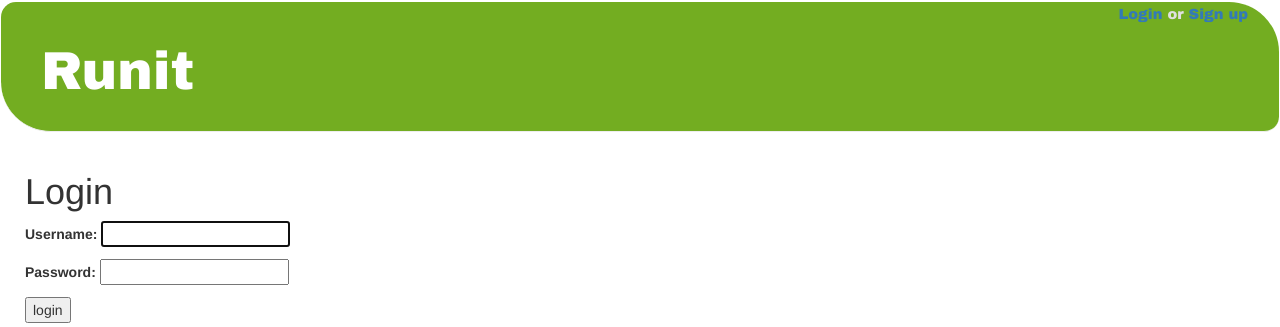
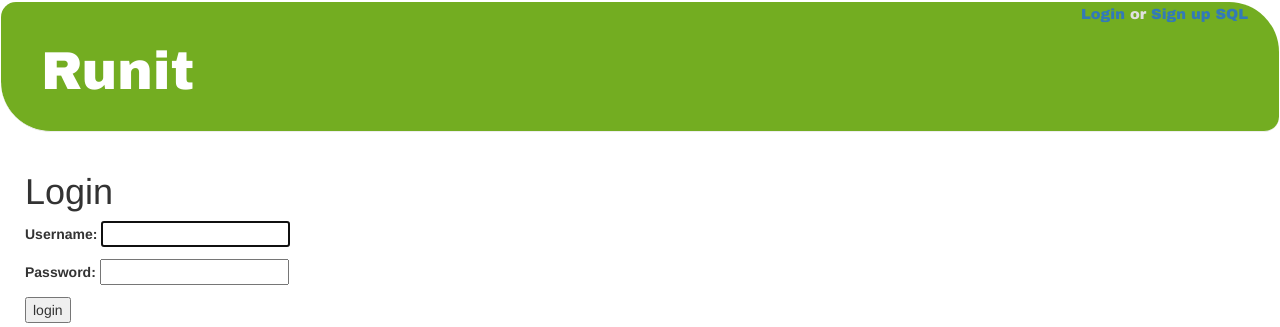
Before and after one commit to sep35/Web-App, a Django app: page /login/?next=/activity/new/ in a window 1280 px wide. Shown: the top 327 px of the page. Run offline with Django 3.2, Linux system fonts and the light colour scheme; some libraries are stand-ins or nearby versions.

Commit message:
Added links to SQL.

```diff
--- a/running_log/log/templates/log/navigation.html
+++ b/running_log/log/templates/log/navigation.html
@@ -5,6 +5,7 @@
         <div class="navbar">
         {% if user.is_authenticated %}
             <a href="/profile/">Profile</a>
+            <a href="/query/">SQL</a>
             <a href="/log/">Log</a>
             <a href="/activity/new/">Add Activity</a>
             <a href="/logout/">Logout</a>
@@ -13,6 +14,7 @@
         {% else %}
             <a href="/login/">Login</a> or
             <a href="/register/"><b>Sign up</b></a>
+            <a href="/query/">SQL</a>
         {% endif %}
         </div>
         <div class="navbar-side navbar-right"></div>
```
